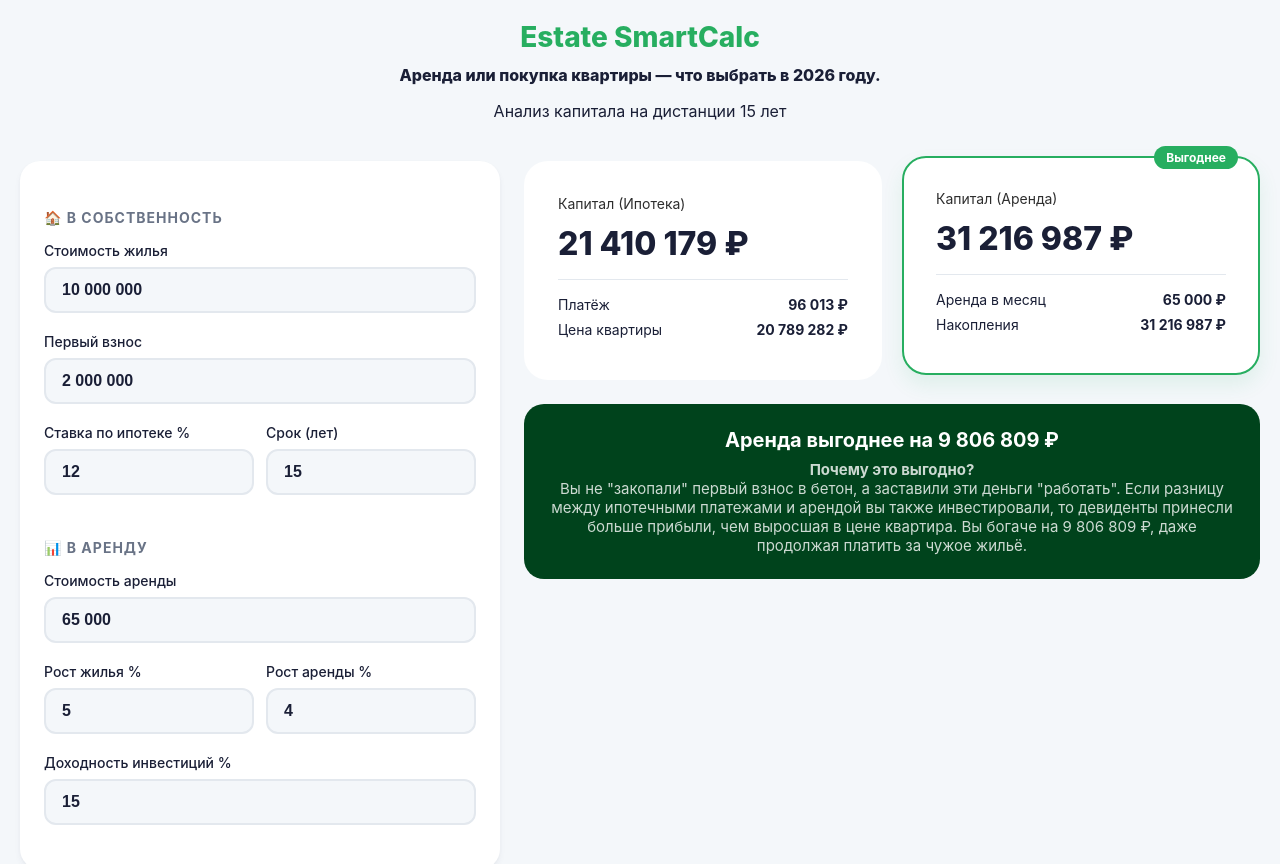
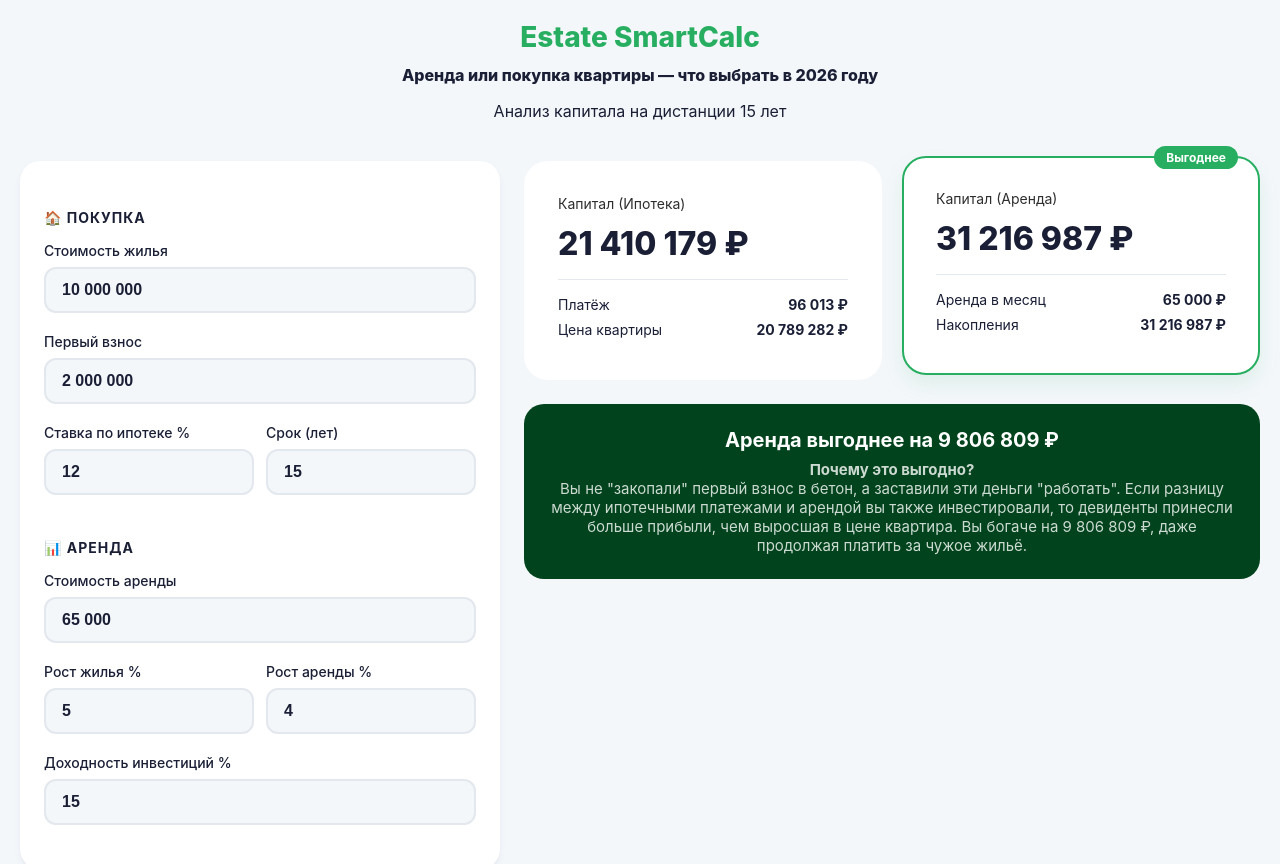
Before and after one commit to Zhivag0/estate-calculate, a plain HTML site: page index.html in a window 1280 px wide. Shown: the top 864 px of the page. Drawn offline with Linux system fonts and the light colour scheme.

Commit message:
правки

```diff
--- a/index.html
+++ b/index.html
@@ -84,7 +84,7 @@
         font-size: 14px;
         text-transform: uppercase;
         letter-spacing: 1px;
-        color: #697386;
+        color: var(--text);
         margin: 24px 0 16px;
         font-weight: 700;
         display: flex;
@@ -205,7 +205,7 @@
         font-size: 15px;
       }
 
-      @media (max-width: 900px) {
+      @media (max-width: 1020px) {
         .main-layout {
           grid-template-columns: 1fr;
         }
@@ -219,7 +219,7 @@
     <div class="app-container">
       <header>
         <div class="h1">Estate SmartCalc</div>
-        <h1>Аренда или покупка квартиры — что выбрать в 2026 году.</h1>
+        <h1>Аренда или покупка квартиры — что выбрать в 2026 году</h1>
         <p>
           Анализ капитала на дистанции <span id="displayYears">12</span> лет
         </p>
@@ -227,7 +227,7 @@
 
       <div class="main-layout">
         <div class="config-panel">
-          <div class="group-title">🏠 В собственность</div>
+          <div class="group-title">🏠 Покупка</div>
 
           <div class="input-box">
             <label>Стоимость жилья</label>
@@ -248,7 +248,7 @@
             </div>
           </div>
 
-          <div class="group-title">📊 В аренду</div>
+          <div class="group-title">📊 Аренда</div>
           <div class="input-box">
             <label>Стоимость аренды</label>
             <input type="text" id="rent" value="65 000" />
```
